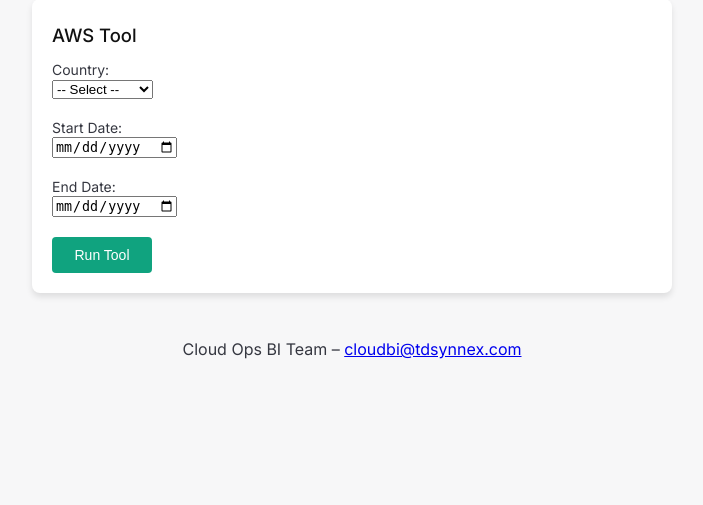
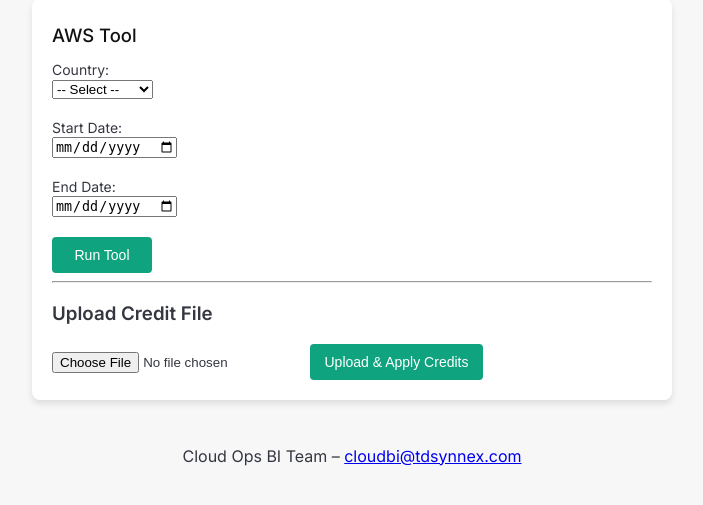
Before and after one commit to Datangelo/sap_app, a Flask app: page /awstool in a window 1280 px wide. Shown: the part 141-646 px from the top of the page, without its empty margins (288-991 px from the left). Run offline with Flask 3, Linux system fonts and the light colour scheme; parts of the project's set-up code (start-up, migrations or seed data) failed here and were passed over.

Commit message:
Adding Credits to html page

```diff
--- a/templates/awstool.html
+++ b/templates/awstool.html
@@ -5,6 +5,7 @@
 {% block content %}
 <h2>AWS Tool</h2>
 
+<!-- Run AWS Tool Form -->
 <form method="POST">
   <label for="country">Country:</label>
   <select name="country" id="country" required>
@@ -27,12 +28,20 @@
   <button type="submit">Run Tool</button>
 </form>
 
+<hr>
+
+<!-- Upload Credit File Form -->
+<h3>Upload Credit File</h3>
+<form action="{{ url_for('upload_file') }}" method="post" enctype="multipart/form-data">
+  <input type="file" name="file" accept=".csv,.xlsx" required>
+  <button type="submit">Upload & Apply Credits</button>
+</form>
+
 {% if result %}
   <h3>Result:</h3>
   {% if result.error %}
     <p style="color:red;">Error: {{ result.error }}</p>
   {% else %}
-    <!-- Show summary info -->
     <p>Period: {{ result.final_df_message }}</p>
     <p>Country: {{ result.country }}</p>
     <p>Seller Cost (sum): {{ result.seller_sum }}</p>
```
